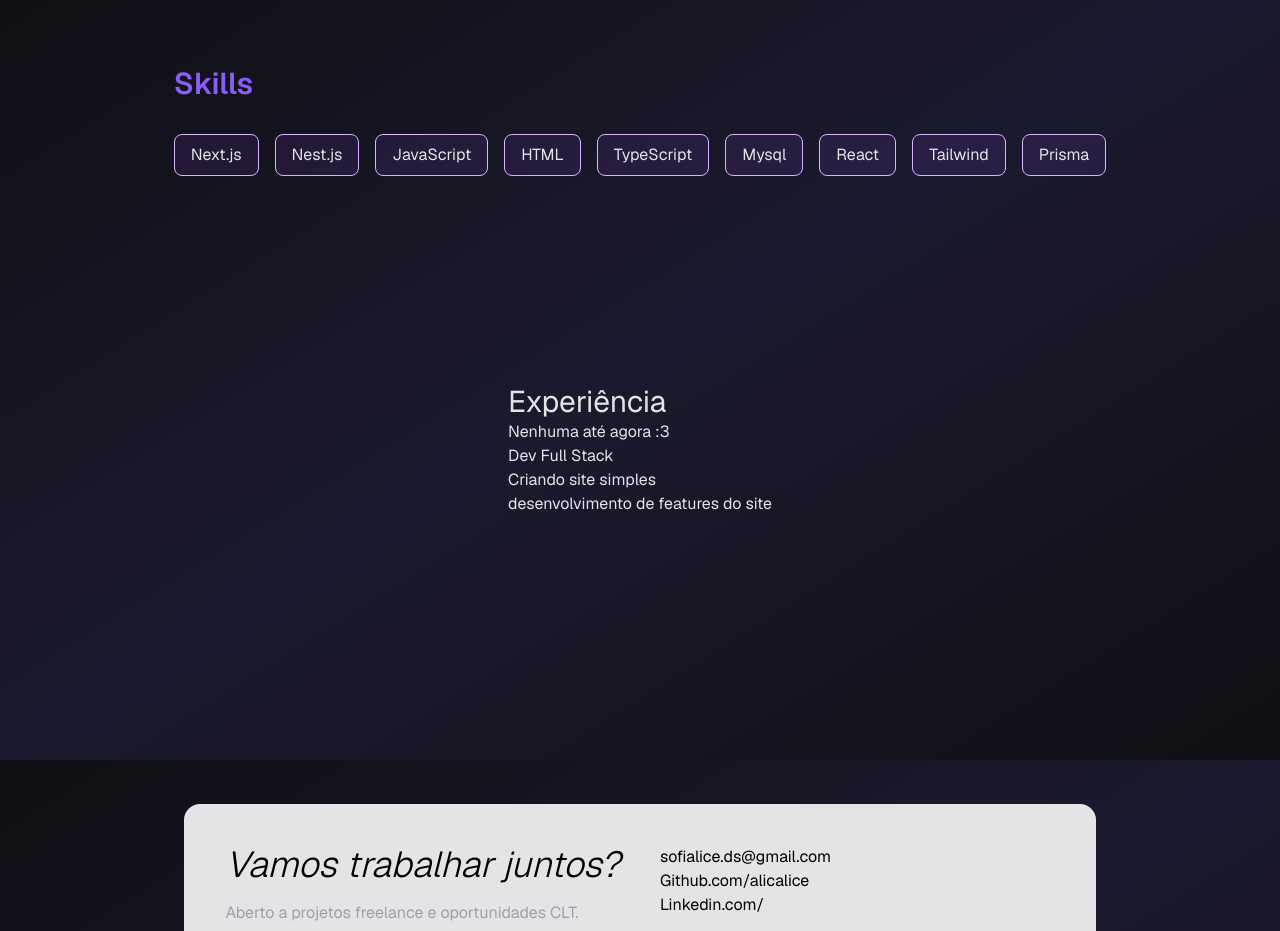
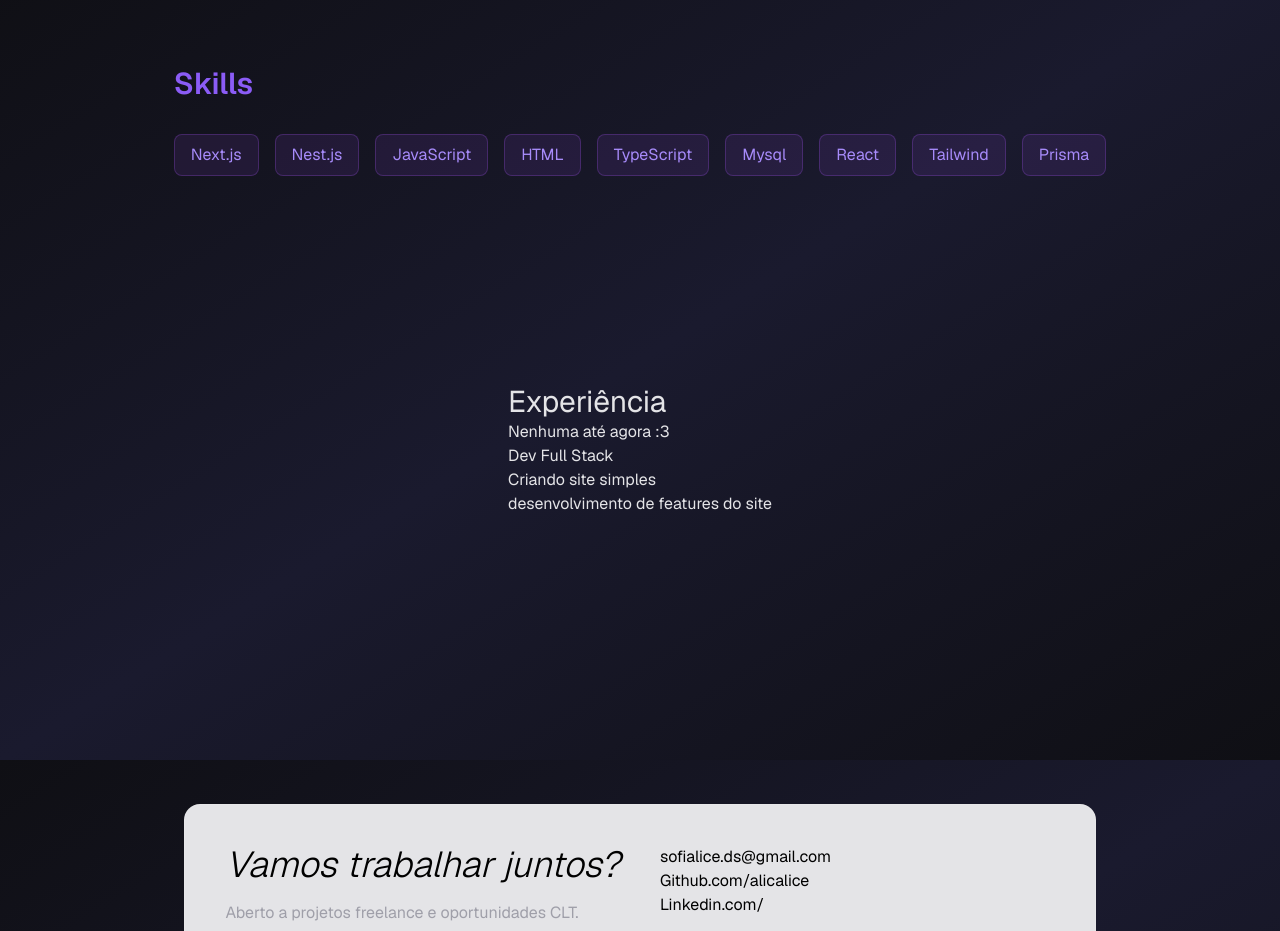
Before and after one commit to alicalice/SitePortfolio, a Next.js app in the folder portfolio-dev/: page / in a window 1280 px wide. Shown: the part 840-1771 px from the top of the page. Built offline with nearby package versions, Linux system fonts and the light colour scheme.

Commit message:
mexi no css e alterei o visual das tags de habilidades. não está do jeito que quero, mas é um começo

```diff
--- a/portfolio-dev/app/components/Skills.tsx
+++ b/portfolio-dev/app/components/Skills.tsx
@@ -8,18 +8,9 @@ export default function Skills(){
         <section className="mt-10 max-w-6xl mx-auto px-6 py-16" id="skills">
             <h2 className="text-brand-strong text-3xl font-semibold mb-8">Skills</h2>
 
-            <div className="flex
-            flex-wrap gap-4
-            ">
+            <div className="flex flex-wrap gap-4">
                     {skills.map((skill)=>(
-                    <div key={skill} className="px-4 py-2
-                    bg-purple-500/10
-                    rounded-lg
-                    border
-                    border-purple-300
-                    hover:bg-purple-500/20
-
-                    ">
+                    <div key={skill} className="skill-tag px-4 py-2">
                         {skill}
                     </div>
                 ))}
@@ -28,10 +19,3 @@ export default function Skills(){
 
     )
 }
-
-{/*text-xs
-                bg-purple-500/10
-                text-purple-300 border
-                border-purple-500/20
-                px-2 py-1
-                rounded-md*/}
--- a/portfolio-dev/app/globals.css
+++ b/portfolio-dev/app/globals.css
@@ -70,9 +70,20 @@ body {
   color:var(--primary-strong);
 }
 .text-muted{
-  color:var(--text-mute)
+  color:var(--text-mute);
+}
+.skill-tag {
+  color: var(--primary);
+  background: rgba(var(--glow-color), 0.1);
+  border: 1px solid rgba(var(--glow-color), 0.25);
+  border-radius: 0.5rem;
+  transition: 0.2s ease;
 }
 .border-primary {
+  border-color: var(--primary);
+}
+.skill-tag:hover {
+  background: rgba(var(--glow-color), 0.18);
   border-color: var(--primary);
 }
 .glow {
```
